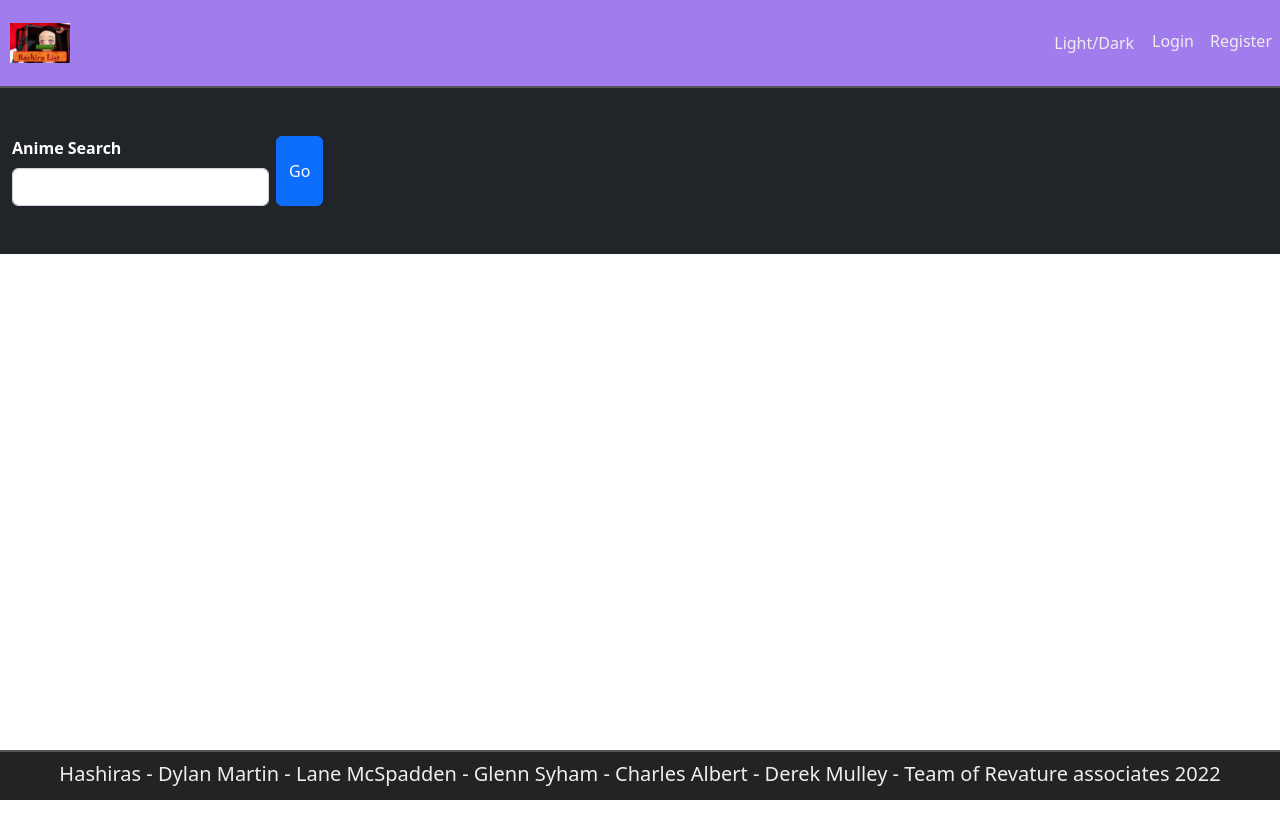
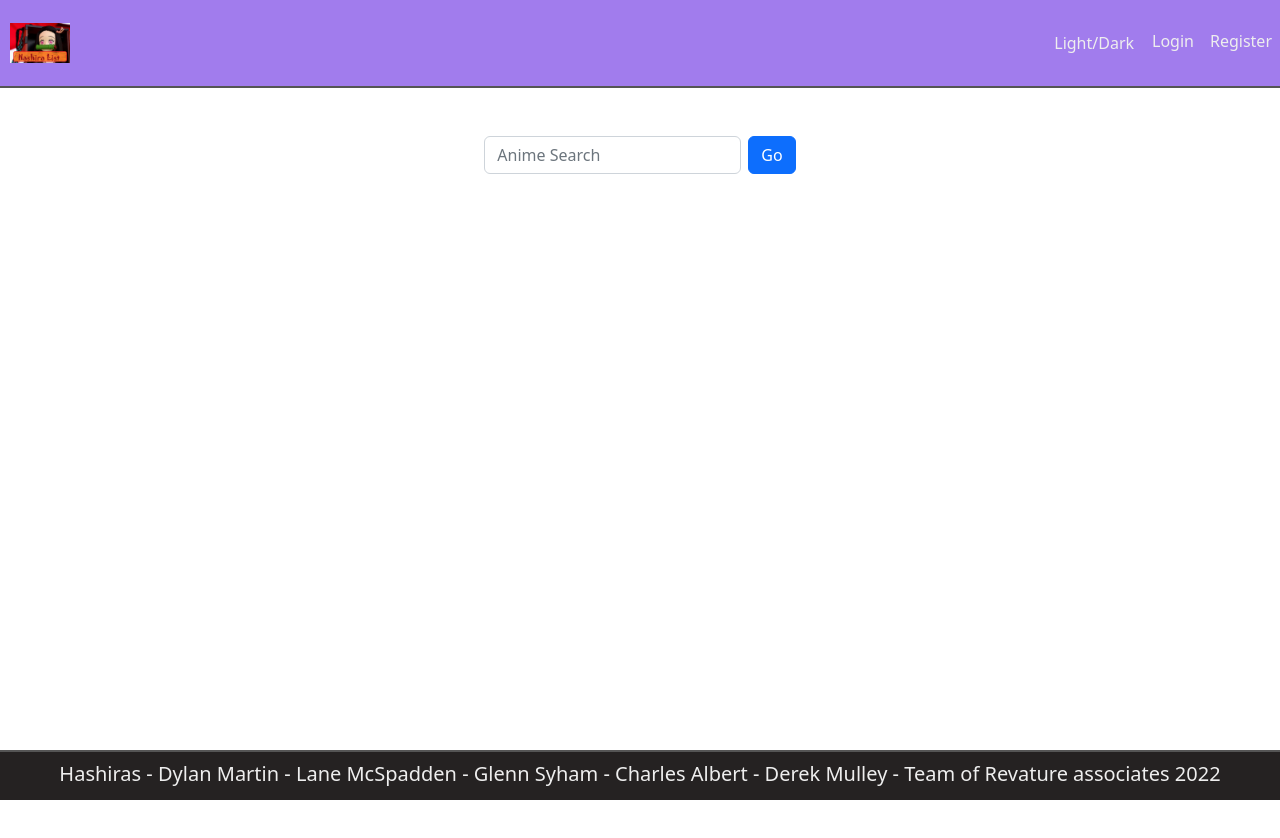
Before and after one commit to 061322-VA-JavaMSA/hashiras-front, an Angular app: page /favorites in a window 1280 px wide. Shown: the top 838 px of the page. Before the commit the page ends 800 px from the top, so only its background shows below. Built offline with nearby package versions, Linux system fonts and the light colour scheme.

Commit message:
style fix for faves, lists, login and register pages

```diff
--- a/src/app/components/favorites/favorites.component.css
+++ b/src/app/components/favorites/favorites.component.css
@@ -45,6 +45,7 @@ button.small {
     font-size: -webkit-xxx-large;
     background-repeat: no-repeat;
     background-size: 100% 100%;
+    padding: .5em;
 }
 
 #fancybox-frame {
--- a/src/app/components/favorites/favorites.component.html
+++ b/src/app/components/favorites/favorites.component.html
@@ -1,11 +1,12 @@
-<main class="container-fluid mx-auto text-white bg-dark">
+<div id="body">
+    <main class="container-fluid mx-auto">
         <section class="pb-5">
 
-        <div class="row">
-            <div class="input-group mt-5">
+            <div class="row d-flex justify-content-center">
+                <div class="input-group mt-5 d-flex justify-content-center">
                     <div class="form-outline me-2">
-                    <label class="form-label" for="form1"><strong>Anime Search</strong></label>
-                    <input id="search-input" type="search" id="form1" class="form-control" [(ngModel)]="searchinput" />
+                        <input id="search-input" type="search" placeholder="Anime Search" id="form1" class="form-control"
+                            [(ngModel)]="searchinput" />
                     </div>
 
                     <button id="search-button" type="button" class="btn btn-primary rounded" (click)="searchanime()">
@@ -20,14 +21,14 @@
             <div class="row mt-5 {{searchBox}}" *ngIf="animeInfo">
                 <div class="col-md-2">
                     <div class="card {{searchBox}}">
-                    <div class="bg-image hover-overlay ripple ripple-surface-light" data-mdb-ripple-color="light">
-                        <img src="{{animeInfo.images.webp.large_image_url }}" class="img-fluid w-100 rounded"
+                        <div class="bg-image hover-overlay ripple ripple-surface-light">
+                            <img src="{{animeInfo.images.webp.large_image_url }}" class="img-fluid w-100"
                                 alt="{{animeInfo.title_english}}">
                             <a href="#">
                                 <div class="mask" style="background-color: rgba(251, 251, 251, 0.15)"></div>
                             </a>
                         </div>
-                    <div class="card-body rounded">
+                        <div class="card-body">
                             <h5 class="card-title">{{animeInfo.title}}</h5>
                             <ul class="list-group small card-text">
                                 <li class="list-group-item">Type: {{animeInfo.type}}</li>
@@ -167,21 +168,21 @@
                     <div class="col-md-8 {{searchBox}}" *ngIf="animeInfo.synopsis">
                         <div class="pb-3">
                             Synopsis:
-                        <p class="text-white">{{animeInfo.synopsis}}</p>
+                            <p>{{animeInfo.synopsis}}</p>
                         </div>
                     </div>
 
                 </div>
             </div>
             <!-- Modal -->
-        <div class=" modal fade" id="exampleModalLong" tabindex="-1" aria-labelledby="exampleModal" aria-modal="true"
-            role="dialog" *ngIf="animeInfo">
+            <div class=" modal fade" id="exampleModalLong" tabindex="-1" aria-labelledby="exampleModal"
+                aria-modal="true" role="dialog" *ngIf="animeInfo">
                 <div class="modal-dialog">
                     <div class="modal-content">
                         <div class="modal-header">
                             <button type="button" class="btn-close" data-bs-dismiss="modal" aria-label="Close"></button>
                         </div>
-                    <div class="modal-body" style="">
+                        <div class="modal-body">
                             <iframe id="fancybox-frame" name="fancybox-frame1658979153411" frameborder="0" hspace="0"
                                 scrolling="auto" [src]="ytURL"></iframe>
                         </div>
@@ -193,3 +194,4 @@
             </div>
         </section>
     </main>
+</div>
--- a/src/app/components/lists/lists.component.html
+++ b/src/app/components/lists/lists.component.html
@@ -1,3 +1,4 @@
+<div id="body">
     <div class="d-flex justify-content-center">
         <!-- <input type="number" placeholder="userId" id="user_id" value="{{user_id}}"> -->
         <select name="Status" id="status" placeholder="Please select an option" [(ngModel)]="statusSelect">
@@ -36,3 +37,4 @@
             </tbody>
         </table>
     </div>
+</div>
--- a/src/app/components/login/login.component.html
+++ b/src/app/components/login/login.component.html
@@ -1,12 +1,12 @@
+<div id="body">
     <main class="container mx-auto " style="padding: 0 7.5em;">
-
-    <div class="container-fluid px-4">
-        <div class="card mt-4">
-            <div class="card-header">
+        <div>
+            <div>
+                <div>
                     <h1>Login</h1>
                 </div>
-            <div class="card-body">
-                <div class="card">
+                <div>
+                    <div>
                         <form id="login-form ">
                             <div class="form-group mb-3">
                                 <label for="exampleInputEmail1">Username</label>
@@ -24,7 +24,8 @@
                                 (click)="login()">Submit</button>
 
                             <div class="alert alert-danger d-flex align-items-center mt-2 {{ errorBox }}" role="alert">
-                            <svg class="bi flex-shrink-0 me-2" width="24" height="24" role="img" aria-label="Danger:">
+                                <svg class="bi flex-shrink-0 me-2" width="24" height="24" role="img"
+                                    aria-label="Danger:">
                                     <use xlink:href="#exclamation-triangle-fill" />
                                 </svg>
                                 <div>
@@ -34,8 +35,7 @@
                         </form>
                     </div>
                 </div>
-
-
             </div>
         </div>
     </main>
+</div>
--- a/src/app/components/register/register.component.html
+++ b/src/app/components/register/register.component.html
@@ -1,5 +1,6 @@
+<div id="body">
     <main class=" container-fluid">
-    <div class="row">
+        <div class="row d-flex justify-content-center">
             <div class="col-md-6 col-md-offset-3">
                 <div class="panel panel-default">
                     <div class="panel-heading">
@@ -48,3 +49,5 @@
                 </div>
             </div>
         </div>
+    </main>
+</div>
--- a/src/styles.css
+++ b/src/styles.css
@@ -29,6 +29,17 @@ body {
         --btn-text-color: rgb(46, 43, 43);
         --btn-bg-color: rgb(20, 211, 195);
     }
+}
+
+.card-body {
+    background: var(--bkg-color);
+    color: var(--text-color);
+}
+
+#body {
+    background-color: var(--bkg-color);
+    color: var(--text-color);
+    min-height: 100vh;
 }
 
 h1, h2, h3, h4, h5, h6, p, th, td {
```
Lines whose indentation alone changed are shown as unchanged.
